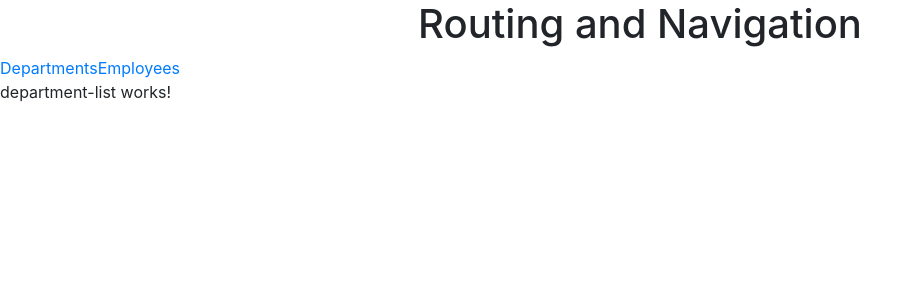
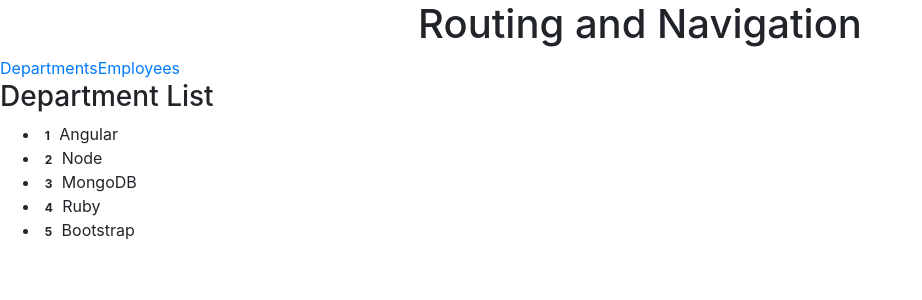
Before and after one commit to DanielMarcello/learning_angular5, an Angular app in the folder routing-demo/: page /departments in a window 1280 px wide. Shown: the top 300 px of the page, without its empty margins (0-922 px from the left). Built offline with nearby package versions, Linux system fonts and the light colour scheme.

Commit message:
dynamic routing

```diff
--- a/routing-demo/src/app/app-routing.module.ts
+++ b/routing-demo/src/app/app-routing.module.ts
@@ -1,12 +1,14 @@
 import { NgModule } from '@angular/core';
 import { Routes, RouterModule } from '@angular/router';
 import { DepartmentListComponent } from './department-list/department-list.component';
+import { DepartmentDetailComponent } from './department-detail/department-detail.component';
 import { EmployeeListComponent } from './employee-list/employee-list.component';
 import { PageNotFoundComponent } from './page-not-found/page-not-found.component';
 
 const routes: Routes = [
 	{path: '', redirectTo: '/departments', pathMatch: 'full'},
 	{path: 'departments', component: DepartmentListComponent},
+	{path: 'departments/:id', component: DepartmentDetailComponent},
 	{path: 'employees', component: EmployeeListComponent},
 	{path: "**", component: PageNotFoundComponent}
 ];
@@ -18,5 +20,6 @@ const routes: Routes = [
 export class AppRoutingModule { }
 
 export const routingComponents = [DepartmentListComponent,
+								  DepartmentDetailComponent,
 								  EmployeeListComponent,
 								  PageNotFoundComponent]
--- a/routing-demo/src/app/app.module.ts
+++ b/routing-demo/src/app/app.module.ts
@@ -5,13 +5,15 @@ import { AppRoutingModule, routingComponents } from './app-routing.module';
 
 import { AppComponent } from './app.component';
 import { PageNotFoundComponent } from './page-not-found/page-not-found.component';
+import { DepartmentDetailComponent } from './department-detail/department-detail.component';
 
 
 @NgModule({
   declarations: [
     AppComponent,
     routingComponents,
-    PageNotFoundComponent
+    PageNotFoundComponent,
+    DepartmentDetailComponent
   ],
   imports: [
     BrowserModule,
--- /dev/null
+++ b/routing-demo/src/app/department-detail/department-detail.component.html
@@ -0,0 +1 @@
+<h3>You selected department with id {{ departmentId }}</h3>
--- /dev/null
+++ b/routing-demo/src/app/department-detail/department-detail.component.ts
@@ -0,0 +1,20 @@
+import { Component, OnInit } from '@angular/core';
+import { ActivatedRoute } from '@angular/router'; //para tener data de la ruta activada
+
+@Component({
+  selector: 'app-department-detail',
+  templateUrl: './department-detail.component.html',
+  styleUrls: ['./department-detail.component.css']
+})
+export class DepartmentDetailComponent implements OnInit {
+
+  private departmentId;
+
+  constructor(private route: ActivatedRoute) { }
+
+  ngOnInit() {
+  	let id = parseInt(this.route.snapshot.paramMap.get('id'));
+  	this.departmentId = id;
+  }
+
+}
--- a/routing-demo/src/app/department-list/department-list.component.html
+++ b/routing-demo/src/app/department-list/department-list.component.html
@@ -1,3 +1,6 @@
-<p>
-  department-list works!
-</p>
+<h3>Department List</h3>
+<ul class="items">
+	<li (click)="onSelect(department)" *ngFor="let department of departments">
+		<span class="badge">{{ department.id }}</span> {{ department.name }}
+	</li>
+</ul>
--- a/routing-demo/src/app/department-list/department-list.component.ts
+++ b/routing-demo/src/app/department-list/department-list.component.ts
@@ -1,4 +1,5 @@
 import { Component, OnInit } from '@angular/core';
+import { Router } from '@angular/router'; //redirect
 
 @Component({
   selector: 'app-department-list',
@@ -7,9 +8,21 @@ import { Component, OnInit } from '@angular/core';
 })
 export class DepartmentListComponent implements OnInit {
 
-  constructor() { }
+  departments = [
+  	{'id': 1, 'name': "Angular"},
+  	{'id': 2, 'name': "Node"},
+  	{'id': 3, 'name': "MongoDB"},
+  	{'id': 4, 'name': "Ruby"},
+  	{'id': 5, 'name': "Bootstrap"}
+  ];
+
+  constructor(private router: Router) { }
 
   ngOnInit() {
   }
 
+  onSelect(department){
+    this.router.navigate(['/departments', department.id])
+  }
+
 }
```
Also changed, not shown: routing-demo/src/app/department-detail/department-detail.component.css (added), 1 other file (tests, documents, lock files or other folders).
